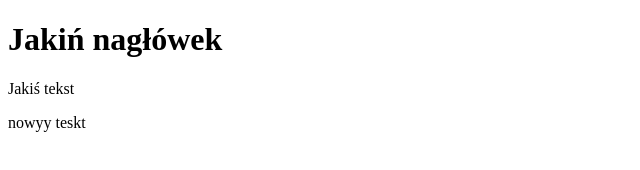
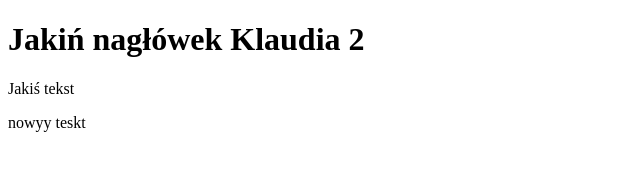
Before and after one commit to KlaudiaHa/git-test, a plain HTML site: page index.html in a window 1280 px wide. Shown: the whole page, without its empty margins (0-640 px from the left). Drawn offline with Linux system fonts and the light colour scheme.

Commit message:
Zmiany Klaudii2

```diff
--- a/index.html
+++ b/index.html
@@ -7,7 +7,7 @@
 </head>
 <body>
 
-    <h1>Jakiń nagłówek</h1>
+    <h1>Jakiń nagłówek Klaudia 2</h1>
     <p>Jakiś tekst</p>
 
     <p>nowyy teskt</p>
```
